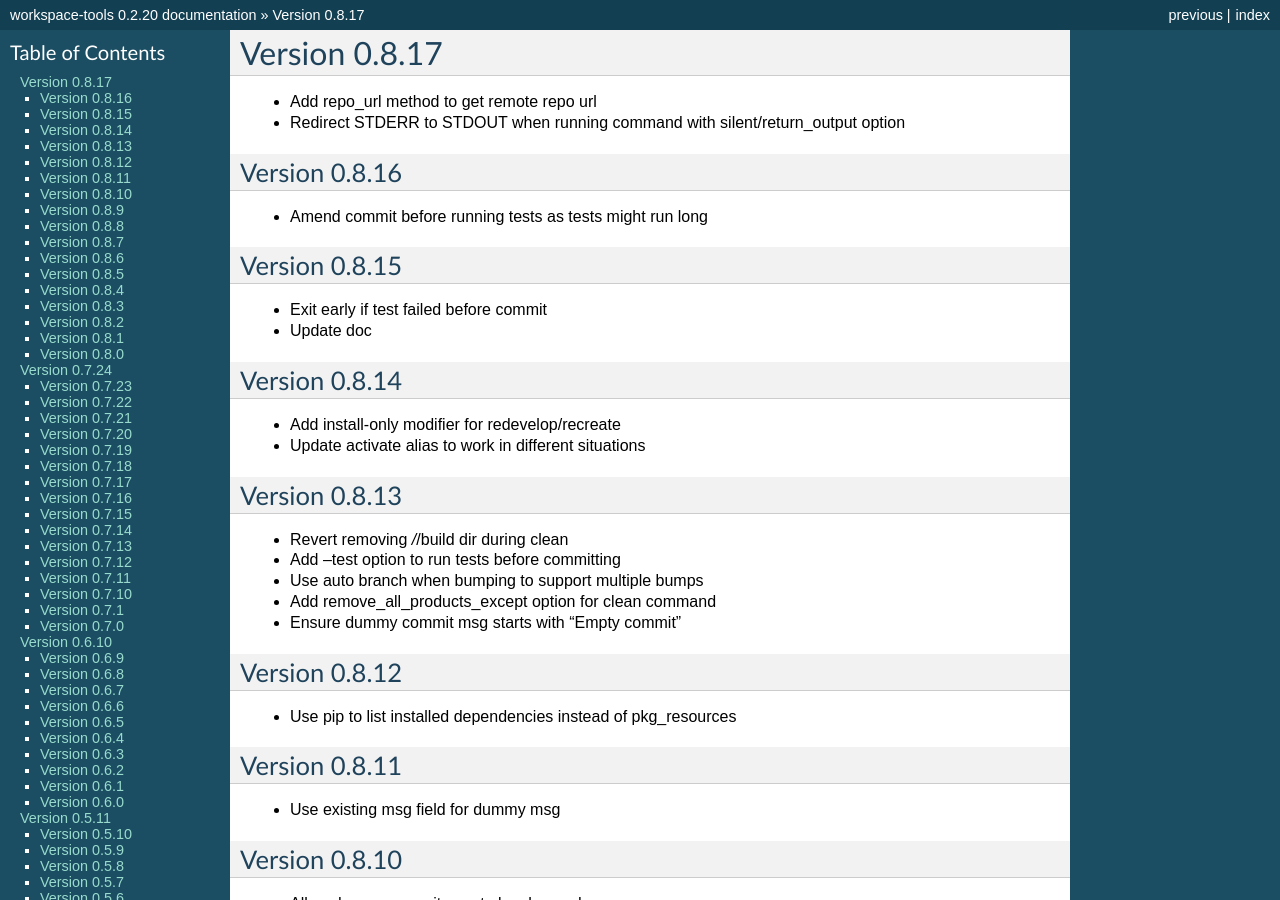
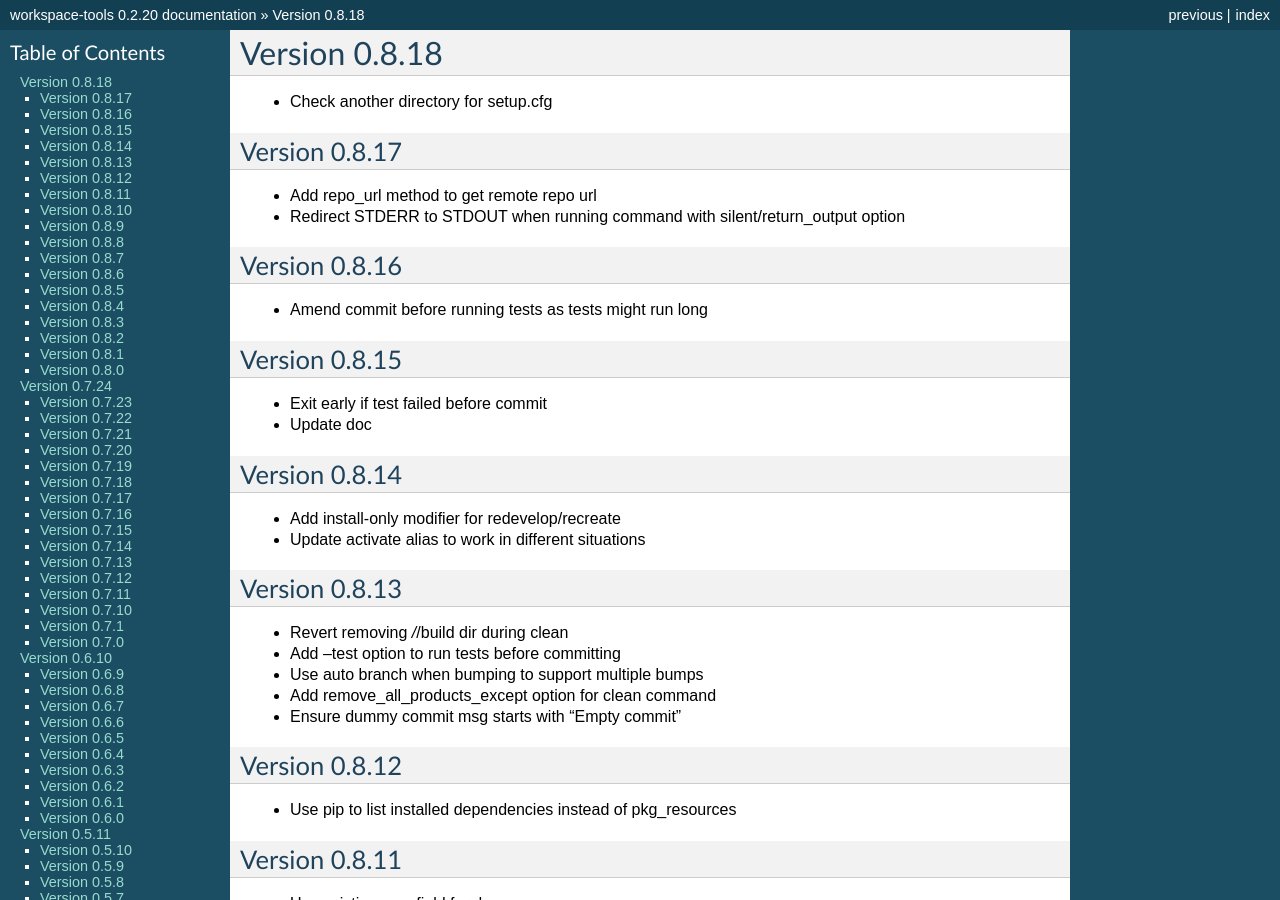
Before and after one commit to maxzheng/workspace-tools, a Sphinx documentation site: the page built from docs/CHANGELOG.rst, in a window 1280 px wide and 900 px high. Built offline with Sphinx 7.4.7, drawn with Linux system fonts in a browser that asks for light colours; some of the changed text lies outside the part shown.

Commit message:
Publish version 0.8.18

```diff
--- a/docs/CHANGELOG.rst
+++ b/docs/CHANGELOG.rst
@@ -1,5 +1,10 @@
+Version 0.8.18
+================================================================================
+
+* Check another directory for setup.cfg
+
 Version 0.8.17
-================================================================================
+--------------------------------------------------------------------------------
 
 * Add repo_url method to get remote repo url
 * Redirect STDERR to STDOUT when running command with silent/return_output option
--- a/setup.py
+++ b/setup.py
@@ -10,7 +10,7 @@ def find_files(path):
 
 setuptools.setup(
   name='workspace-tools',
-  version='0.8.17',
+  version='0.8.18',
 
   author='Max Zheng',
   author_email='maxzheng.os @t gmail.com',
```
